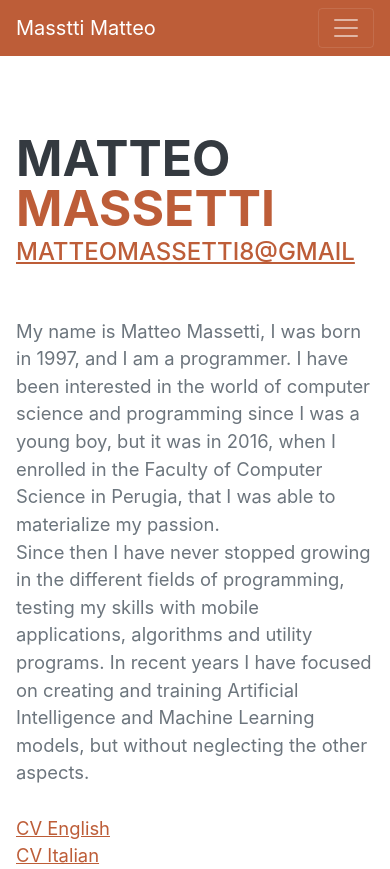
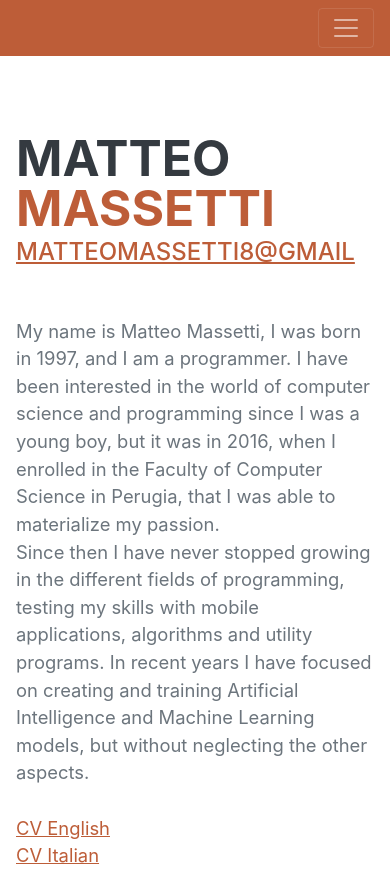
Before and after one commit to MatteoMass/MatteoMass.github.io, a plain HTML site: page index.html in a window 390 px wide. Shown: the top 869 px of the page. Drawn offline with nearby package versions, Linux system fonts and the light colour scheme; a web font is replaced by a local one.

Commit message:
removed title

```diff
--- a/index.html
+++ b/index.html
@@ -21,7 +21,6 @@
         <!-- Navigation-->
         <nav class="navbar navbar-expand-lg navbar-dark bg-primary fixed-top" id="sideNav">
             <a class="navbar-brand js-scroll-trigger" href="#page-top">
-                <span class="d-block d-lg-none">Masstti Matteo</span>
                 <span class="d-none d-lg-block"><img class="img-fluid img-profile rounded-circle mx-auto mb-2" src="assets/img/profile.png" alt="..." /></span>
             </a>
             <button class="navbar-toggler" type="button" data-bs-toggle="collapse" data-bs-target="#navbarResponsive" aria-controls="navbarResponsive" aria-expanded="false" aria-label="Toggle navigation"><span class="navbar-toggler-icon"></span></button>
```
